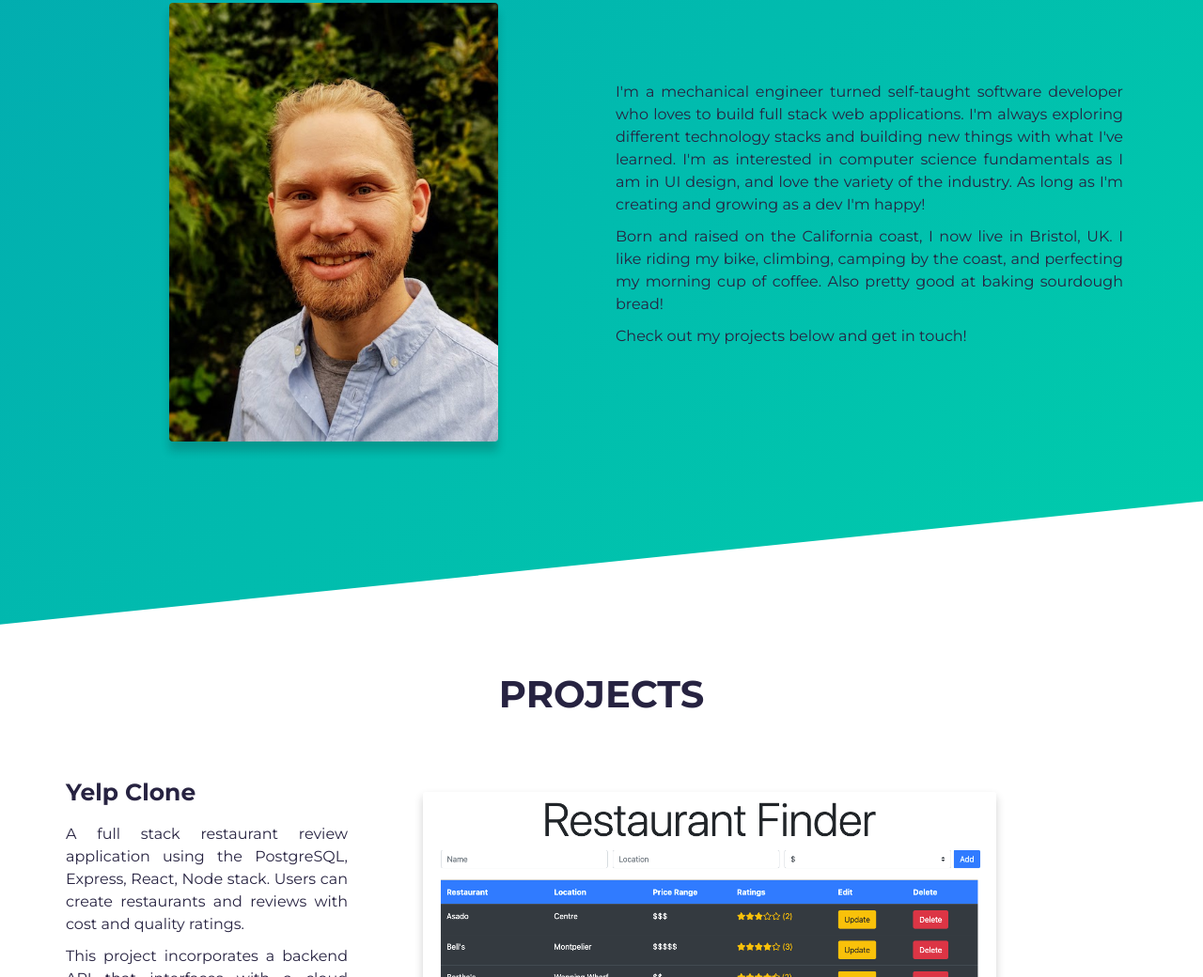
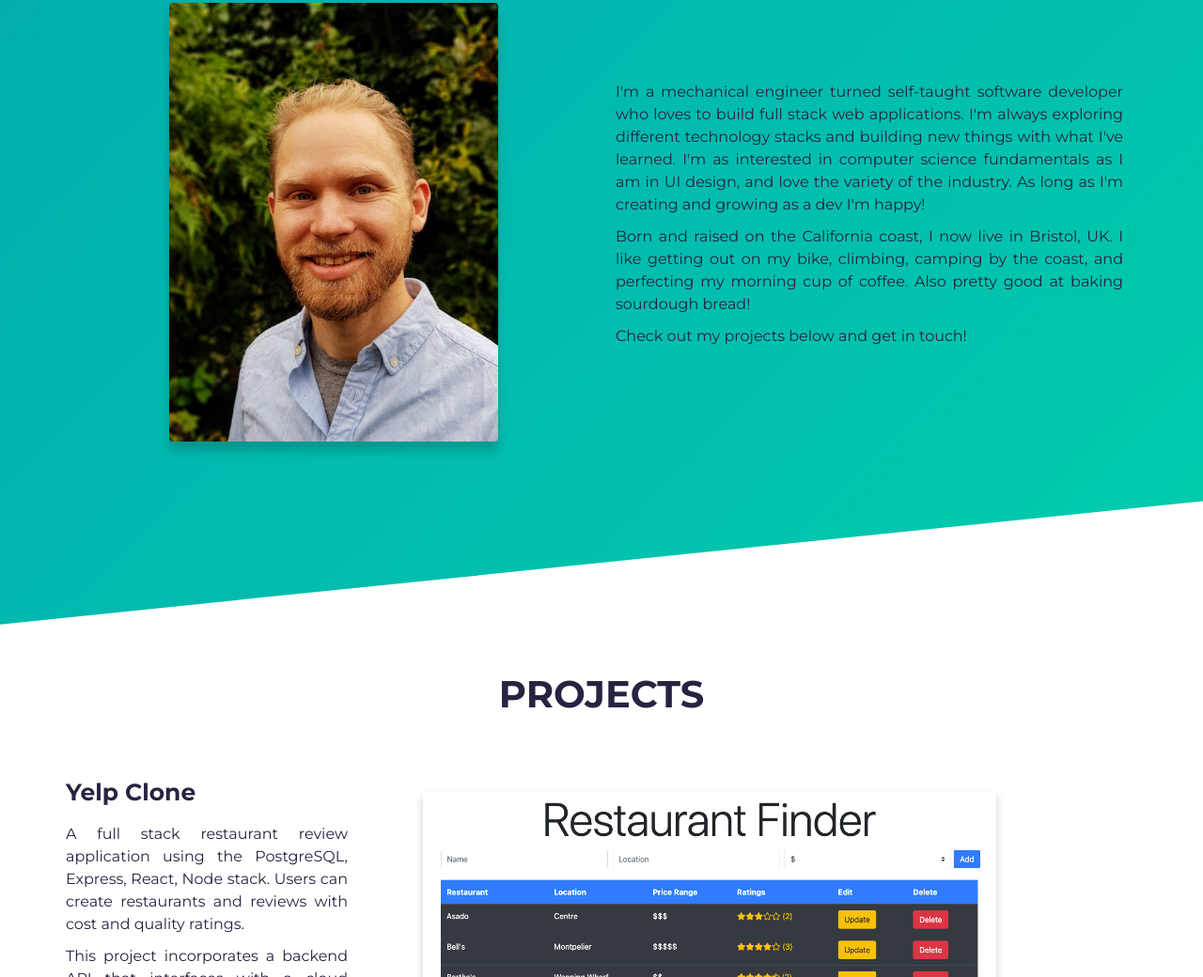
Before and after one commit to shanesc/portfolio, a website: page index.html in a window 1280 px wide. Shown: the part 1010-2050 px from the top of the page at 94% size. Drawn offline with nearby package versions, Linux system fonts and the light colour scheme.

Commit message:
Updated bio

```diff
--- a/index.html
+++ b/index.html
@@ -50,9 +50,9 @@
             </p>
             <p>
               Born and raised on the California coast, I now live in
-              Bristol, UK. I like riding my bike, climbing, camping by
-              the coast, and perfecting my morning cup of coffee. Also
-              pretty good at baking sourdough bread!
+              Bristol, UK. I like getting out on my bike, climbing,
+              camping by the coast, and perfecting my morning cup of
+              coffee. Also pretty good at baking sourdough bread!
             </p>
             <p>Check out my projects below and get in touch!</p>
             <!-- <div class="about__btn">
```
